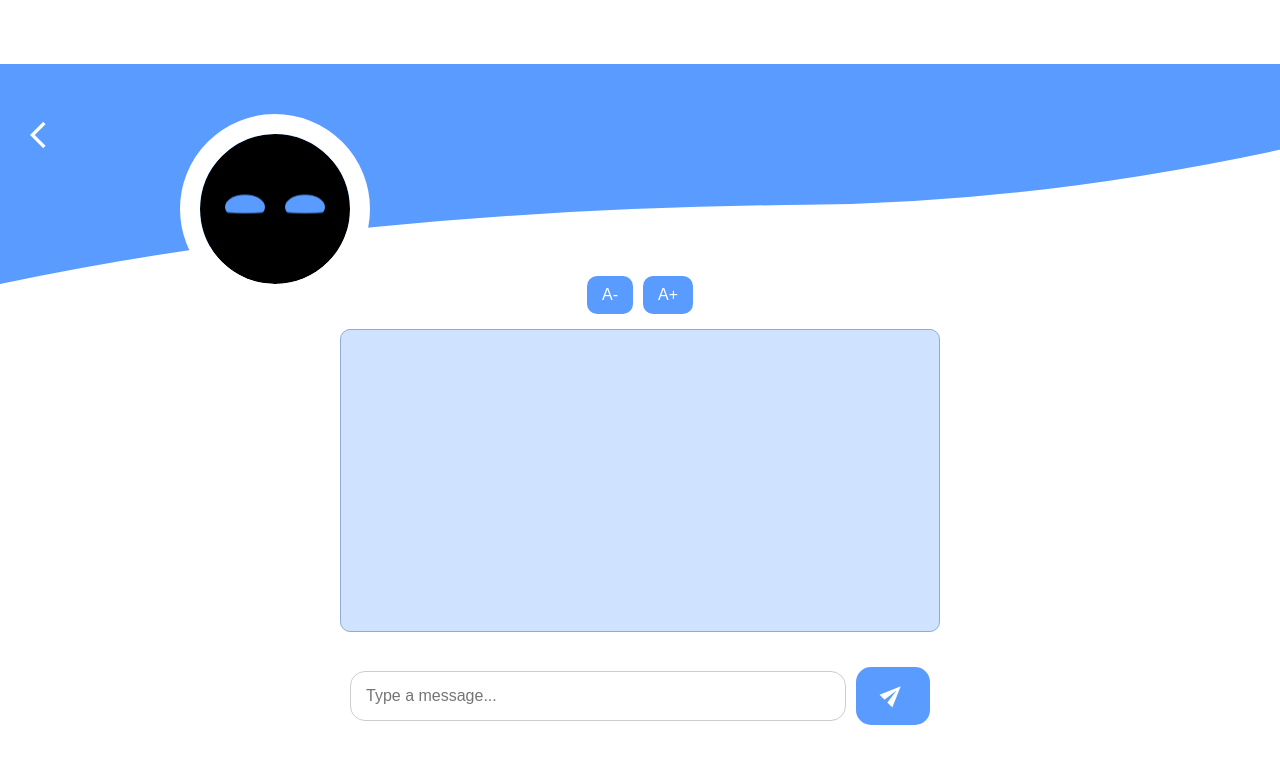
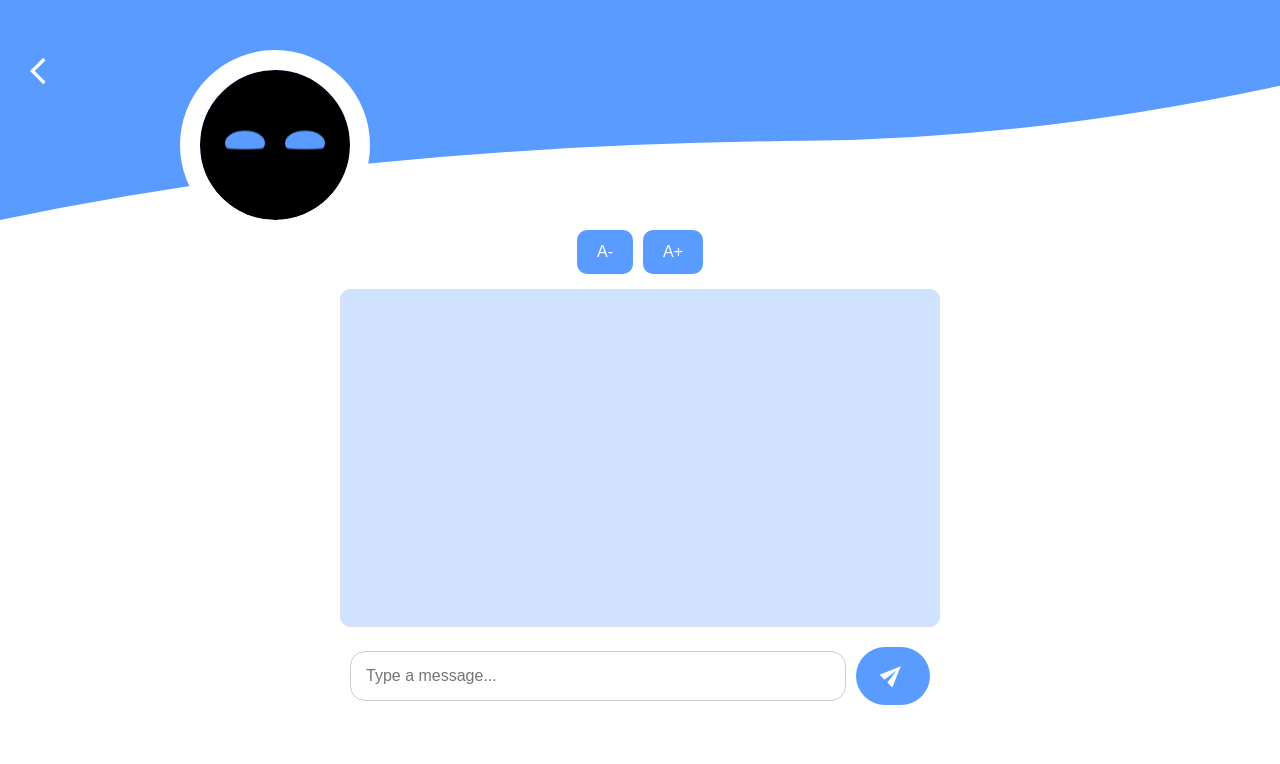
Before and after one commit to slamonander/Semcorel-LLM-Project, a React (Create React App) app in the folder final/frontend/: page /test in a window 1280 px wide. Shown: the top 764 px of the page. Built offline with nearby package versions, Linux system fonts and the light colour scheme.

Commit message:
Added '...' animation for LLM

```diff
--- a/final/frontend/src/Test.css
+++ b/final/frontend/src/Test.css
@@ -3,7 +3,7 @@ html, body {
     padding: 0;
     width: 100vw;
     height: 100vh;
-    overflow: auto; /* Prevent scrolling */
+    overflow: hidden; /* Prevent scrolling */
   }
 
 /* main-container ensures everything is positioned and stacked vertically */
@@ -14,7 +14,7 @@ html, body {
     align-items: center;
     width: 100vw;
     height: 100vh;
-    margin: 5%;
+    margin: 0;
     background-color: white;
   }
 
@@ -23,7 +23,6 @@ html, body {
     position: relative;
     width: 100vw; /* Full width */
     height: 100vh; /* Full height */
-    margin-top: 5%;
     display: flex;
     justify-content: flex-start;
     align-items: flex-start;
@@ -55,6 +54,33 @@ html, body {
   animation: waveAnimation 8s ease-in-out infinite;
 }
 
+.font-size-buttons button {
+  display: inline-flex; /* For consistent centering */
+  align-items: center;
+  justify-content: center;
+  padding: 10px 20px;
+  font-size: 16px;
+  line-height: 1.5;
+  background-color: #5A9BFF;
+  color: white;
+  border: none;
+  border-radius: 10px;
+  cursor: pointer;
+  transition: background-color 0.3s ease;
+  height: auto; /* Ensure full clickable area */
+}
+
+.font-size-buttons button:hover {
+  background-color: #004080;
+}
+
+.font-size-buttons {
+  display: flex;
+  justify-content: center;
+  align-items: center;
+  gap: 10px;
+}
+
   /* Chat box container */
   .chat-container {
     width: 90%;
@@ -73,7 +99,7 @@ html, body {
 
   .input-container {
     margin-top: 0; /* Adjust or remove as needed */
-    margin-bottom: 60px; /* Increase this value as needed */
+    margin-bottom: 80px;
     padding-top: 5px;
 }
 
@@ -135,114 +161,31 @@ html, body {
     }
   }
 
-  .font-size-buttons {
-    display: flex;
-    justify-content: center;
-    gap: 10px;
+  .typing-animation span {
+    display: inline-block;
+    animation: typing-blink 1.5s infinite;
   }
 
-  .font-size-buttons button {
-    padding: 10px 15px;
-    font-size: 16px;
-    background-color: #5A9BFF;
-    color: white;
-    border: none;
-    border-radius: 10px;
-    cursor: pointer;
-    transition: background-color 0.3s ease;
+  .typing-animation span:nth-child(1) {
+    animation-delay: 0s;
   }
 
-  .font-size-buttons button:hover {
-    background-color: #004080;
+  .typing-animation span:nth-child(2) {
+    animation-delay: 0.3s;
   }
 
-  .chat-box {
-    flex-grow: 1;
-    overflow-y: auto;
-    margin-bottom: 15px;
-    padding-right: 10px;
-    display: flex;
-    flex-direction: column;
-    border: 1px solid #90acd6;
-    border-radius: 10px;
-    padding: 15px;
-    background: #CFE2FF;
-    max-height: calc(100% - 100px);
-}
+  .typing-animation span:nth-child(3) {
+    animation-delay: 0.6s;
+  }
 
-.chat-message {
-    padding: 15px;
-    border-radius: 25px;
-    margin: 10px 0;
-    max-width: 75%;
-    word-wrap: break-word;
-    display: inline-block;
-    font-size: 18px;
-}
-
-.user-message {
-    background: #5A9BFF;
-    color: #fff;
-    align-self: flex-end;
-    border-bottom-right-radius: 5px;
-    animation: slide-in 0.5s ease-out;
-    text-align: right;
-}
-
-.bot-message {
-    background: #FFFFFF;
-    color: #333;
-    align-self: flex-start;
-    border-bottom-left-radius: 5px;
-    animation: slide-in 0.5s ease-out;
-    text-align: left;
-}
-
-.input-container {
-    display: flex;
-    align-items: center;
-    margin-top: 10px;
-    padding: 10px;
-    border-radius: 10px;
-    background: #ffffff;
-}
-
-input[type="text"] {
-    flex-grow: 1;
-    padding: 15px;
-    font-size: 16px;
-    border: 1px solid #ccc;
-    border-radius: 15px;
-    margin-right: 10px;
-    outline: none;
-    transition: all 0.3s ease;
-}
-
-input[type="text"]:focus {
-    border-color: #5A9BFF;
-}
-
-button {
-    padding: 15px 25px;
-    font-size: 16px;
-    color: #fff;
-    background: #5A9BFF;
-    border: none;
-    border-radius: 15px;
-    cursor: pointer;
-    transition: background-color 0.3s ease;
-}
-button:hover {
-    background-color: #004080;
-}
-
-@keyframes slide-in {
-    0% {
-        transform: translateY(30px);
-        opacity: 0;
+  @keyframes typing-blink {
+    0%, 20% {
+      opacity: 0;
+    }
+    50% {
+      opacity: 1;
     }
     100% {
-        transform: translateY(0);
-        opacity: 1;
+      opacity: 0;
     }
-}
+  }
--- a/final/frontend/src/Test.js
+++ b/final/frontend/src/Test.js
@@ -1,4 +1,3 @@
-// src/Test.js
 import React, { useState } from 'react';
 import { useNavigate } from 'react-router-dom';
 import Coco from './Coco';
@@ -8,6 +7,7 @@ const Test = () => {
   const [userInput, setUserInput] = useState('');
   const [conversationHistory, setConversationHistory] = useState([]);
   const [messages, setMessages] = useState([]);
+  const [isTyping, setIsTyping] = useState(false);
   const [fontSize, setFontSize] = useState(19); // Default font size
   const navigate = useNavigate();
 
@@ -30,6 +30,8 @@ const Test = () => {
     setUserInput('');
 
     try {
+      setIsTyping(true); // Show typing animation
+
       // Prepare JSON data
       const payload = {
         userInput: userInput,
@@ -37,7 +39,7 @@ const Test = () => {
       };
 
       // Send message to the server
-      const response = await fetch('http://localhost:8080/submit', { // Specify full URL
+      const response = await fetch('/submit', {
         method: 'POST',
         headers: {
           'Content-Type': 'application/json',
@@ -47,6 +49,8 @@ const Test = () => {
 
       const data = await response.json();
 
+      setIsTyping(false); // Hide typing animation
+
       // Display bot response
       addMessage(data.response, 'bot-message');
       setConversationHistory((prevHistory) => [
@@ -55,6 +59,7 @@ const Test = () => {
       ]);
     } catch (error) {
       console.error('Error:', error);
+      setIsTyping(false); // Hide typing animation
       addMessage('An error occurred while sending your message.', 'bot-message');
     }
   };
@@ -73,7 +78,7 @@ const Test = () => {
     <div className="container">
       <div className="triangle-container">
         <svg className="triangle" xmlns="http://www.w3.org/2000/svg" viewBox="0 0 100 100" preserveAspectRatio="none">
-            <path className="wave" d="M 0,100 Q 20,75 45,85 T 100,15 L 100,0 L 0,0 Z" fill="#5A9BFF" transform="skewY(-25)"/>
+          <path className="wave" d="M 0,100 Q 20,75 45,85 T 100,15 L 100,0 L 0,0 Z" fill="#5A9BFF" transform="skewY(-25)" />
         </svg>
         <button className="btn-invis" onClick={() => navigate('/')}>
           <span className="material-icons invis">arrow_back_ios</span>
@@ -92,14 +97,17 @@ const Test = () => {
       <div className="chat-container">
         <div id="chat-box" className="chat-box">
           {messages.map((msg, index) => (
-            <div
-              key={index}
-              className={`chat-message ${msg.className}`}
-              style={{ fontSize: `${fontSize}px` }} // Apply font size here
-            >
+            <div key={index} className={`chat-message ${msg.className}`} style={{ fontSize: `${fontSize}px` }}>
             {msg.content}
           </div>
           ))}
+          {isTyping && (
+            <div className="chat-message bot-message typing-animation">
+              <span>.</span>
+              <span>.</span>
+              <span>.</span>
+            </div>
+          )}
         </div>
         <div className="input-container">
           <input
```
Lines whose indentation alone changed are shown as unchanged.
